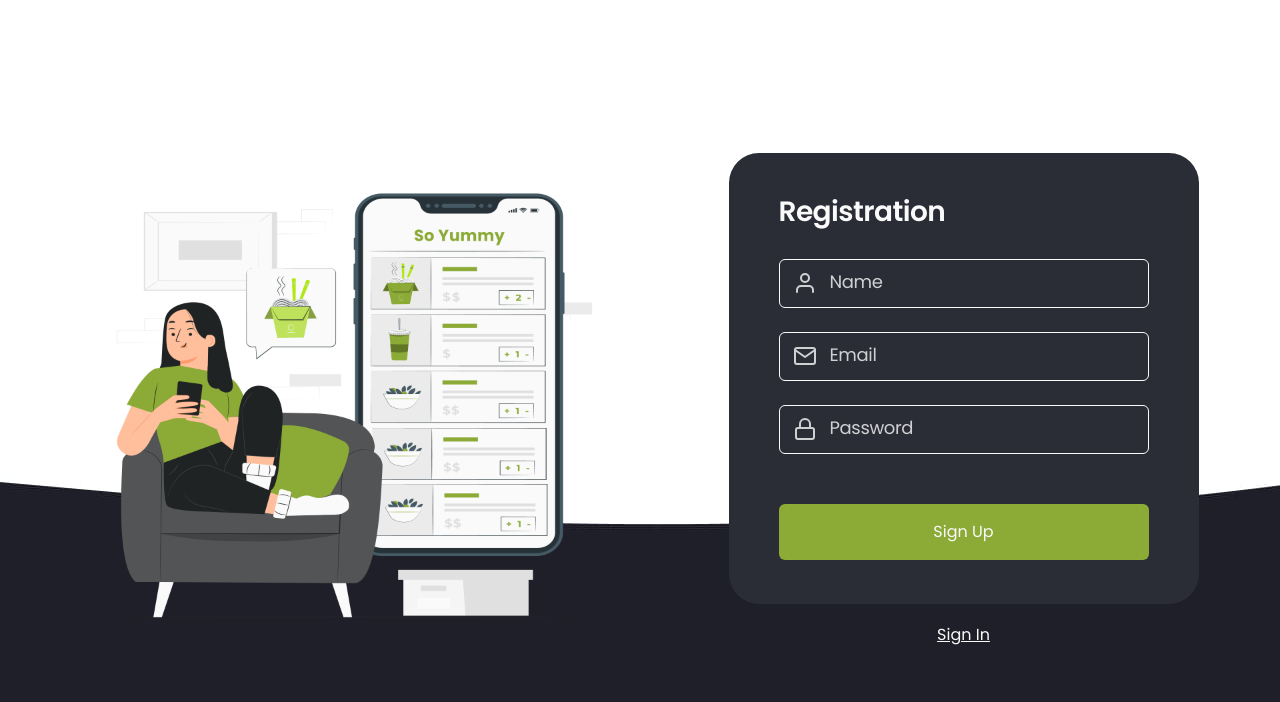
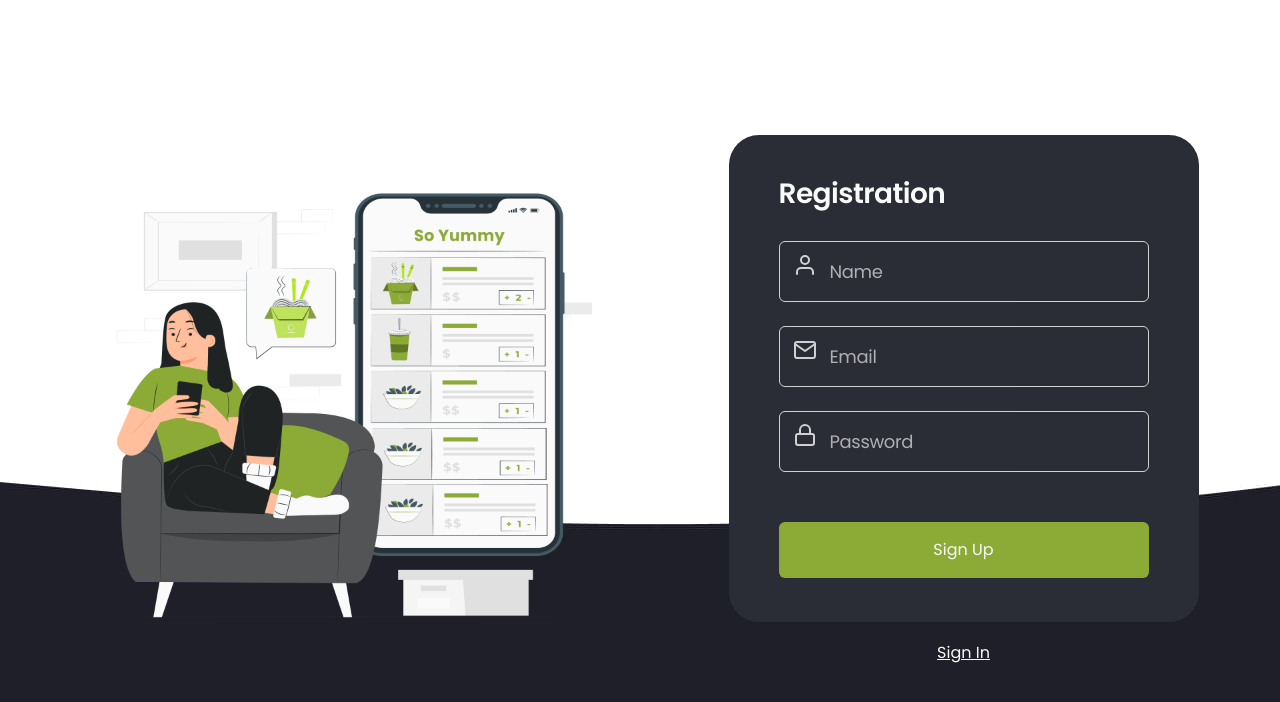
Before and after one commit to VladosSid/project-fullstack-frontend, a React (Create React App) app: page /project-fullstack-frontend/register in a window 1280 px wide. Shown: the top 702 px of the page. Built offline with nearby package versions, Linux system fonts and the light colour scheme; no server answers.

Commit message:
registration form

```diff
--- a/src/components/RegisterForm/RegisterForm.jsx
+++ b/src/components/RegisterForm/RegisterForm.jsx
@@ -1,4 +1,7 @@
+import { useState } from "react";
+import { useDispatch } from "react-redux";
 import { Link } from "react-router-dom";
+import { authOperations } from "../../redux/users";
 import {
     FiUser,
     FiMail,
@@ -17,9 +20,42 @@ import {
 } from "./RegisterForm.styled";
 
 const RegisterForm = () => {
+    const [username, setUsername] = useState('');
+    const [email, setEmail] = useState('');
+    const [password, setPassword] = useState('');
+
+    const dispatch = useDispatch();
+
+    const handleChange = event => {
+        const { name, value } = event.currentTarget;
+        switch (name) {
+            case 'username':
+                return setUsername(value);
+            case 'email':
+                return setEmail(value);
+            case 'password':
+                return setPassword(value);
+            default:
+                return;
+        }
+    };
+
+    const handleSubmit = event => {
+        event.preventDefault();
+        const userData = { username, email, password };
+        dispatch(authOperations.register(userData));
+        reset();
+    }
+
+    const reset = () => {
+        setUsername('');
+        setEmail('');
+        setPassword('');
+    };
+
     return (
         <Container>
-            <Form>
+            <Form onSubmit={handleSubmit}>
                 <FormTitle>Registration</FormTitle>
                 <List>
                     {/* username */}
@@ -35,6 +71,8 @@ const RegisterForm = () => {
                             placeholder="Name"
                             id="usernameInput"
                             required
+                            value={username}
+                            onChange={handleChange}
                         />
                     </ListItem>
                     {/* email */}
@@ -45,11 +83,13 @@ const RegisterForm = () => {
                             <FiMail />
                         </Label>
                         <Input
-                            type="text"
+                            type="email"
                             name="email"
                             placeholder="Email"
                             id="emailInput"
                             required
+                            value={email}
+                            onChange={handleChange}
                         />
                     </ListItem>
                     {/* password */}
@@ -60,11 +100,13 @@ const RegisterForm = () => {
                             <FiLock />
                         </Label>
                         <Input
-                            type="text"
+                            type="password"
                             name="password"
                             placeholder="Password"
                             id="passwordInput"
                             required
+                            value={password}
+                            onChange={handleChange}
                         />
                     </ListItem>
                 </List>
--- a/src/components/RegisterForm/RegisterForm.styled.js
+++ b/src/components/RegisterForm/RegisterForm.styled.js
@@ -89,9 +89,23 @@ export const Input = styled.input`
     border-radius: 6px;
     width: 200px;
 
+    font-family: 'Poppins';
+    font-style: normal;
+    font-weight: 400;
+    font-size: 14px;
+    line-height: 1.5;
+    letter-spacing: -0.02em;
+
+    color: #FAFAFA;
+    opacity: 0.8;
+
     background-color: transparent;
 
     transition: border-color 250ms cubic-bezier(0.4, 0, 0.2, 1);
+
+    @media ${theme.device.tablet} {
+        font-size: 18px;
+    }
 
     &:hover,
     &:focus {
--- a/src/components/SigninForm/SigninForm.jsx
+++ b/src/components/SigninForm/SigninForm.jsx
@@ -1,5 +1,3 @@
-import { useState } from 'react';
-import { useDispatch } from 'react-redux';
 import { Link } from "react-router-dom";
 import {
     FiMail,
--- a/src/components/SigninForm/SigninForm.styled.js
+++ b/src/components/SigninForm/SigninForm.styled.js
@@ -90,9 +90,23 @@ export const Input = styled.input`
     border-radius: 6px;
     width: 200px;
 
+    font-family: 'Poppins';
+    font-style: normal;
+    font-weight: 400;
+    font-size: 14px;
+    line-height: 1.5;
+    letter-spacing: -0.02em;
+
+    color: #FAFAFA;
+    opacity: 0.8;
+
     background-color: transparent;
 
     transition: border-color 250ms cubic-bezier(0.4, 0, 0.2, 1);
+
+    @media ${theme.device.tablet} {
+        font-size: 18px;
+    }
 
     &:hover,
     &:focus {
```
